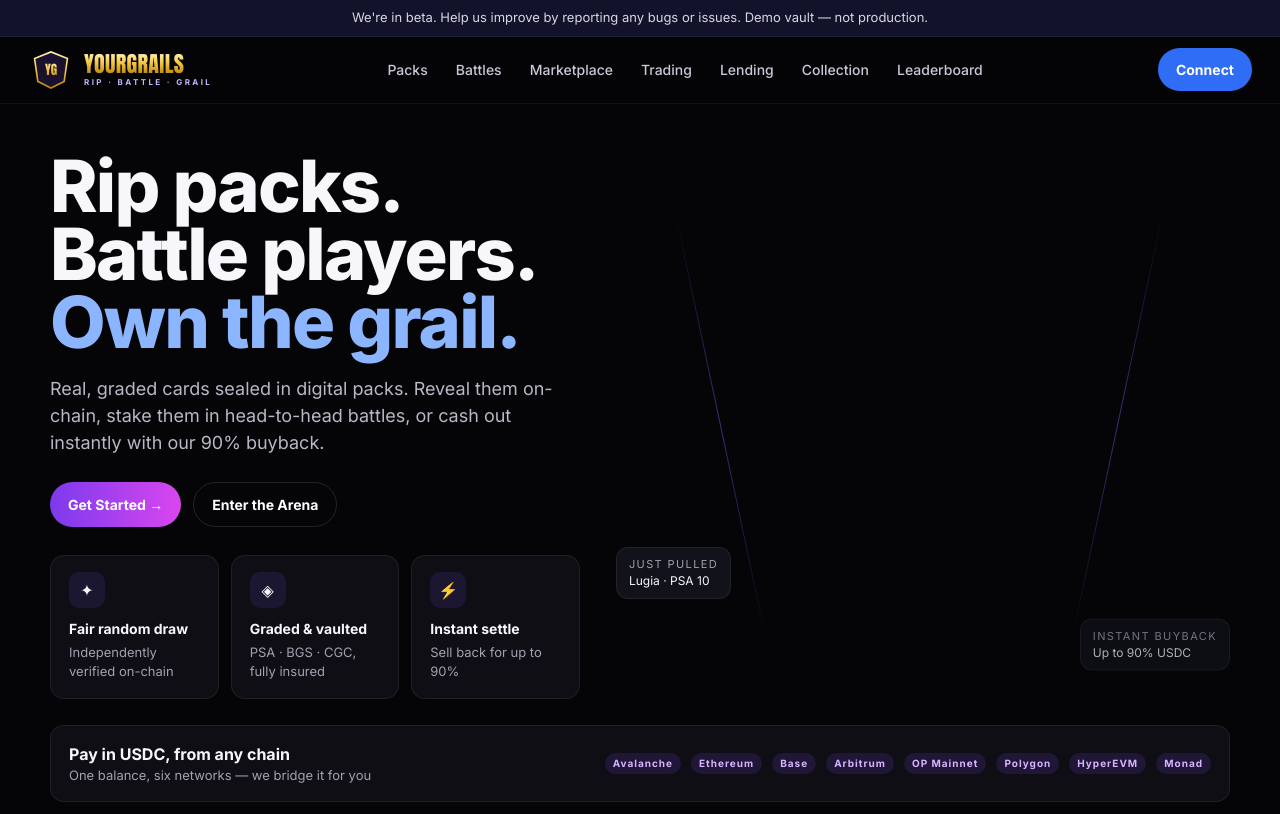
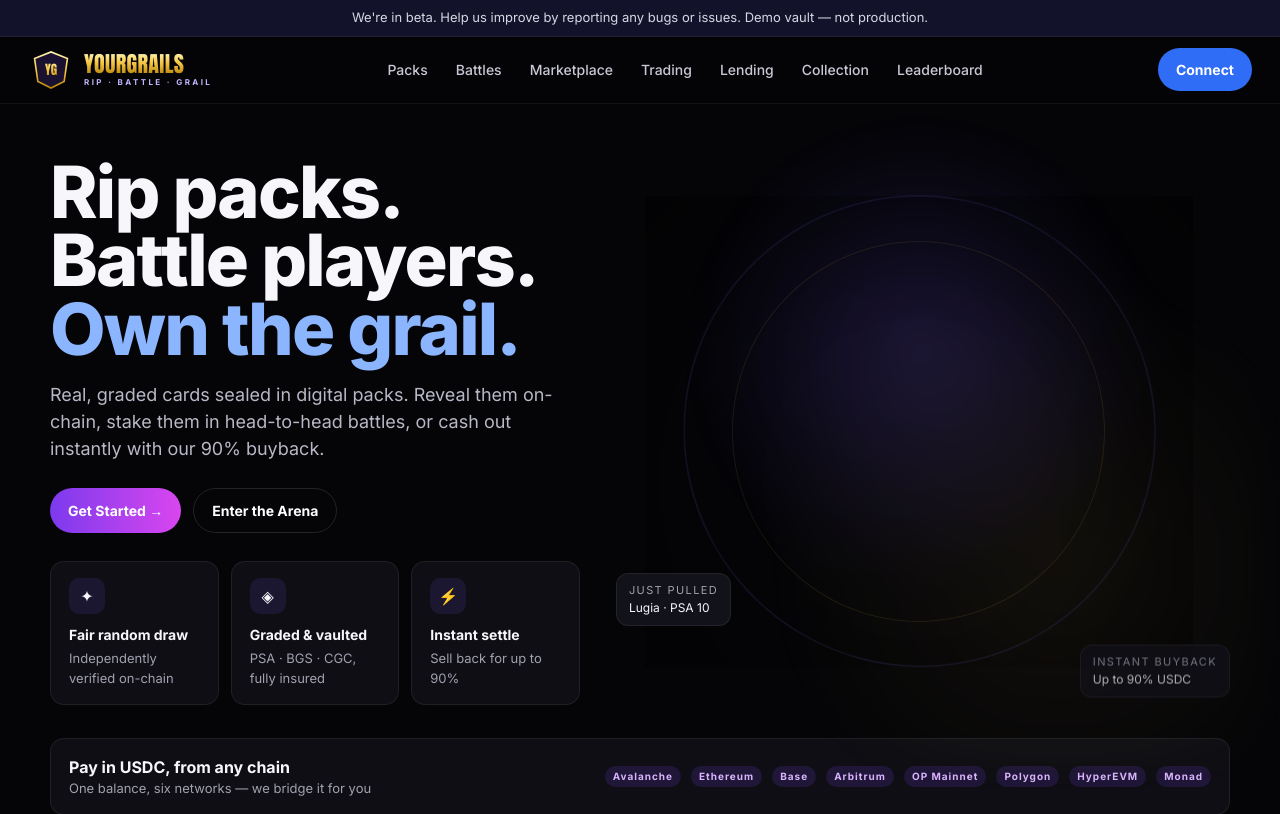
Before and after one commit to VoidcallerOC/Your-Grails, a React (Vite) app: page / in a window 1280 px wide. Shown: the top 814 px of the page. Built offline with nearby package versions, Linux system fonts and the light colour scheme.

Commit message:
Wire VaultStage hero: Pro/Master/Grail share one light field

```diff
--- a/src/Home.jsx
+++ b/src/Home.jsx
@@ -1,7 +1,20 @@
+import { useRef } from 'react'
 import { CHAINS, ODDS, PACKS, VAULT } from './data'
 import { PackArt, PackRail } from './Packs3D'
 
 function navigate(to) { window.location.hash = to }
+
+function VaultStage({ children }) {
+  const ref = useRef(null)
+  const onMove = (e) => {
+    const el = ref.current
+    if (!el) return
+    const r = el.getBoundingClientRect()
+    el.style.setProperty('--lx', ((e.clientX - r.left) / r.width * 100).toFixed(2) + '%')
+    el.style.setProperty('--ly', ((e.clientY - r.top) / r.height * 100).toFixed(2) + '%')
+  }
+  return <div className="vault" ref={ref} onMouseMove={onMove}>{children}</div>
+}
 
 export function Slab({ card, large }) {
   const style = { background: `radial-gradient(circle at 30% 20%, #fff2, transparent 40%), ${card.art || '#222'}` }
@@ -34,8 +47,9 @@
             <div className="trust-card"><div className="ico">⚡</div><h4>Instant settle</h4><p className="muted">Sell back for up to 90%</p></div>
           </div>
         </div>
-        <div className="stage">
+        <VaultStage>
           <div className="atmos" />
+          <div className="haze" />
           <div className="orbits" />
           <div className="orbits rev" />
           <div className="hero-mini pro"><PackArt tier="PRO" /></div>
@@ -43,7 +57,7 @@
           <div className="hero-card-wrap"><Slab card={VAULT[1]} large /></div>
           <div className="float-chip" style={{ left: 8, bottom: 86 }}><div className="tag">Just pulled</div>Lugia · PSA 10</div>
           <div className="float-chip buyback" style={{ right: 0, bottom: 18 }}><div className="tag">Instant buyback</div>Up to 90% USDC</div>
-        </div>
+        </VaultStage>
       </section>
       <div className="panel" style={{ marginTop: 18, display: 'flex', justifyContent: 'space-between', gap: 16, flexWrap: 'wrap' }}>
         <div><strong>Pay in USDC, from any chain</strong><p className="muted">One balance, six networks — we bridge it for you</p></div>
@@ -58,14 +72,8 @@
       <p className="notice" style={{ marginTop: 10 }}>Live product figures shown as published on yourgrails.com. This demo does not invent additional volume.</p>
       <div className="marquee" aria-hidden="true">
         <div className="marquee-track">
-          <span>Fa/Gyarados ex Pulled $62.74</span>
-          <span>Mareep Pulled $115</span>
-          <span>Blastoise ex Pulled $37.68</span>
-          <span>Rocket's Zapdos Pulled $83.11</span>
-          <span>Fa/Gyarados ex Pulled $62.74</span>
-          <span>Mareep Pulled $115</span>
-          <span>Blastoise ex Pulled $37.68</span>
-          <span>Rocket's Zapdos Pulled $83.11</span>
+          <span>Fa/Gyarados ex Pulled $62.74</span><span>Mareep Pulled $115</span><span>Blastoise ex Pulled $37.68</span><span>Rocket's Zapdos Pulled $83.11</span>
+          <span>Fa/Gyarados ex Pulled $62.74</span><span>Mareep Pulled $115</span><span>Blastoise ex Pulled $37.68</span><span>Rocket's Zapdos Pulled $83.11</span>
         </div>
       </div>
       <div className="section-head">
```
